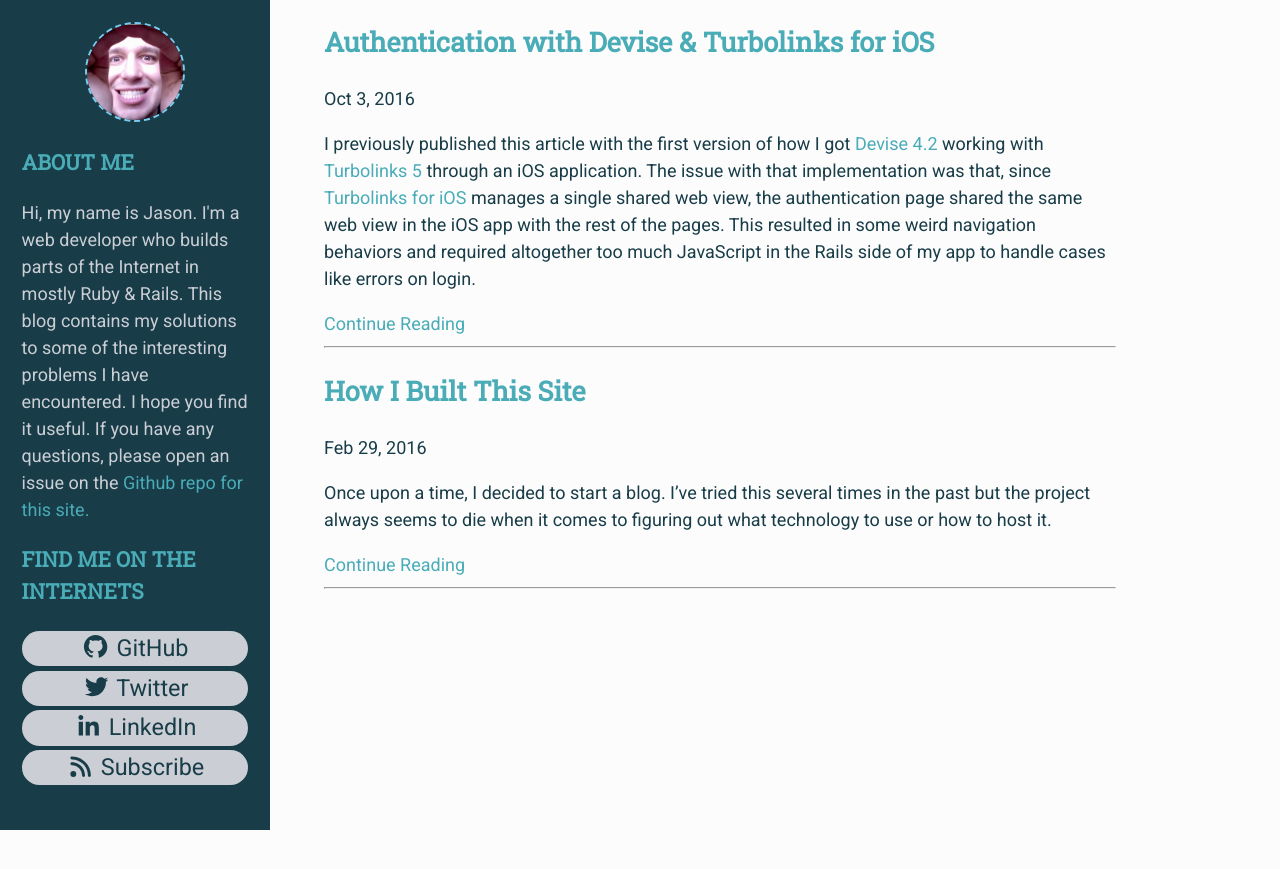
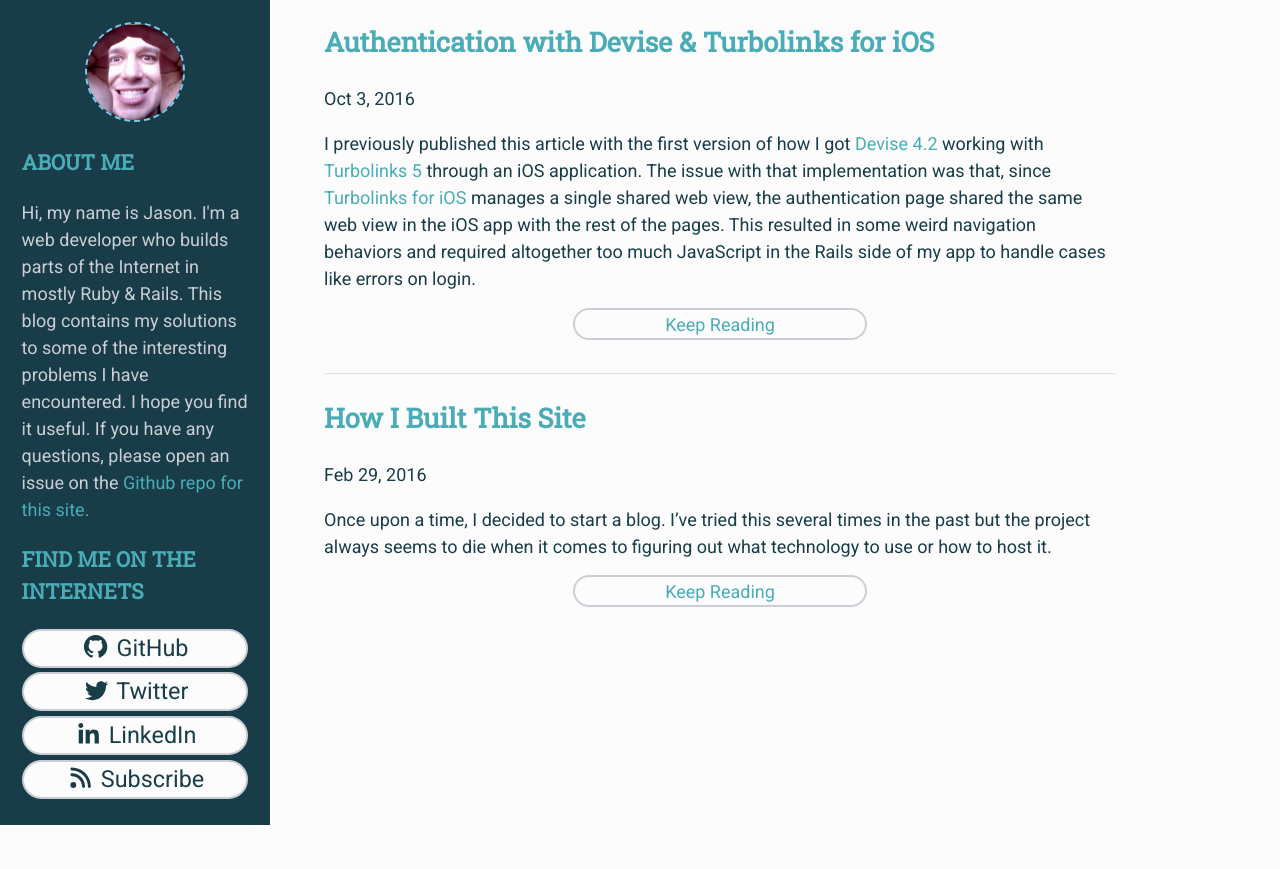
Before and after one commit to thetizzo/thetizzo.github.io, a Jekyll site: the page built from index.html, in a window 1280 px wide. Shown: the top 869 px of the page. Built offline with Jekyll 4.4.1, drawn with Linux system fonts in a browser that asks for light colours; nearby versions of some CDN libraries; library files that are not in the unit come from our copies.

Commit message:
Add styles for 2 types of button and clean up some stuff.

```diff
--- a/_includes/sidebar.html
+++ b/_includes/sidebar.html
@@ -7,31 +7,21 @@
   <p>{{ site.bio }}</p>
   <h3>FIND ME ON THE INTERNETS</h5>
   {% if site.social_links %}
-    <ul class="sidebar-links">
-      <li class="sidebar-link">
-        <a href="{{ site.social_links.github_url }}" target="_blank" title="Find me on GitHub">
+    <a href="{{ site.social_links.github_url }}" class="button button-sidebar" target="_blank" title="Find me on GitHub">
       <i class="fab fa-github"></i>
       GitHub
     </a>
-      </li>
-      <li class="sidebar-link">
-        <a href="{{ site.social_links.twitter_url }}" target="_blank" title="Find me on Twitter">
+    <a href="{{ site.social_links.twitter_url }}" class="button button-sidebar" target="_blank" title="Find me on Twitter">
       <i class="fab fa-twitter"></i>
       Twitter
     </a>
-      </li>
-      <li class="sidebar-link">
-        <a href="{{ site.social_links.linkedin_url }}" target="_blank" title="Find me on LinkedIn">
+    <a href="{{ site.social_links.linkedin_url }}" class="button button-sidebar" target="_blank" title="Find me on LinkedIn">
       <i class="fab fa-linkedin-in"></i>
       LinkedIn
     </a>
-      </li>
-      <li class="sidebar-link">
-        <a href="/feed.xml" target="_blank" title="Follow my RSS feed">
+    <a href="/feed.xml" class="button button-sidebar" target="_blank" title="Follow my RSS feed">
       <i class="fas fa-rss"></i>
       Subscribe
     </a>
-      </li>
-    </ul>
   {% endif %}
 </div>
--- a/_layouts/post.html
+++ b/_layouts/post.html
@@ -1,7 +1,8 @@
 ---
 layout: default
 ---
-<div class="post">
+
+<div>
   {% include post_title.html title=page.title date=page.date %}
   {{ content }}
 </div>
--- a/_layouts/posts.html
+++ b/_layouts/posts.html
@@ -3,13 +3,12 @@ layout: default
 ---
 {% for post in site.posts %}
   <section>
-  {% include post_title.html title=post.title date=post.date %}
+    {% include post_title.html title=post.title date=post.date %}
+    <p>{{ post.excerpt }}</p>
+    <div class="center"><a href="{{ post.url }}" class="button button-outline">Keep Reading</a></div>
+  </section>
 
-    <p>{{ post.excerpt }}</p>
-
-    <div>
-      <a href="{{post.url}}">Continue Reading</a>
-    </div>
-  </section>
-  <hr/>
+  {% unless post == site.posts.last %}
+    <hr>
+  {% endunless %}
 {% endfor %}
--- /dev/null
+++ b/_sass/_buttons.scss
@@ -0,0 +1,26 @@
+.button {
+  border: 2px solid $color4;
+  border-radius: 2em;
+  cursor: pointer;
+  text-align: center;
+
+  &:hover {
+    background-color: $color4;
+    border-color: $color5;
+    text-decoration: none;
+  }
+
+  &-outline {
+    margin-bottom: 2em;
+    padding: 0.2em 5em;
+    &:hover { color: $color5; }
+  }
+
+  &-sidebar {
+    background-color: $color1;
+    color: $color2;
+    display: block;
+    font-size: 1.3em;
+    margin-bottom: 0.2em;
+  }
+}
--- a/_sass/_colors.scss
+++ b/_sass/_colors.scss
@@ -5,8 +5,7 @@ $rss-orange: #F26522;
 $github-black: #000;
 $pdf-red: #ea0000;
 
-/* Coolors Exported Palette - coolors.co/fcfcfc-183d48-78cbee-cbced5-49acb7 */
-/* RGB */
+// Coolors Exported Palette - coolors.co/fcfcfc-183d48-78cbee-cbced5-49acb7
 $color1: rgba(252, 252, 252, 1);
 $color2: rgba(24, 61, 72, 1);
 $color3: rgba(120, 203, 238, 1);
--- a/assets/stylesheets/application.scss
+++ b/assets/stylesheets/application.scss
@@ -1,6 +1,7 @@
 ---
 ---
 
+// Variables
 @import 'colors';
 
 $sidebar-width: 15em;
@@ -8,7 +9,9 @@ $content-width: 50em;
 $small-screen-max-width: 767px;
 $large-screen-min-width: 768px;
 
+// Styles
 @import 'utilities';
+@import 'buttons';
 
 html {
   line-height: 1.5;
@@ -36,10 +39,15 @@ a {
   cursor: pointer;
   text-decoration: none;
   color: $color5;
+
+  &:hover {
+    text-decoration: underline;
+  }
 }
 
-a:hover {
-  text-decoration: underline;
+hr {
+  margin-top: 2em;
+  opacity: 0.25;
 }
 
 .avatar {
@@ -76,29 +84,6 @@ a:hover {
   min-width: $sidebar-width;
 }
 
-.sidebar-links {
-  list-style: none;
-  padding: 0;
-  font-size: 1.3em;
-
-  a {
-    text-decoration: none;
-    color: inherit;
-  }
-}
-
-.sidebar-link {
-  background-color: $color4;
-  color: $color2;
-  border-radius: 2em;
-  text-align: center;
-  margin-bottom: 0.2em;
-
-  &:hover {
-    background-color: $color1;
-  }
-}
-
 .content {
   flex: 2 1 auto;
   padding: 0 3em 3em;
```
Lines whose indentation alone changed are shown as unchanged.
